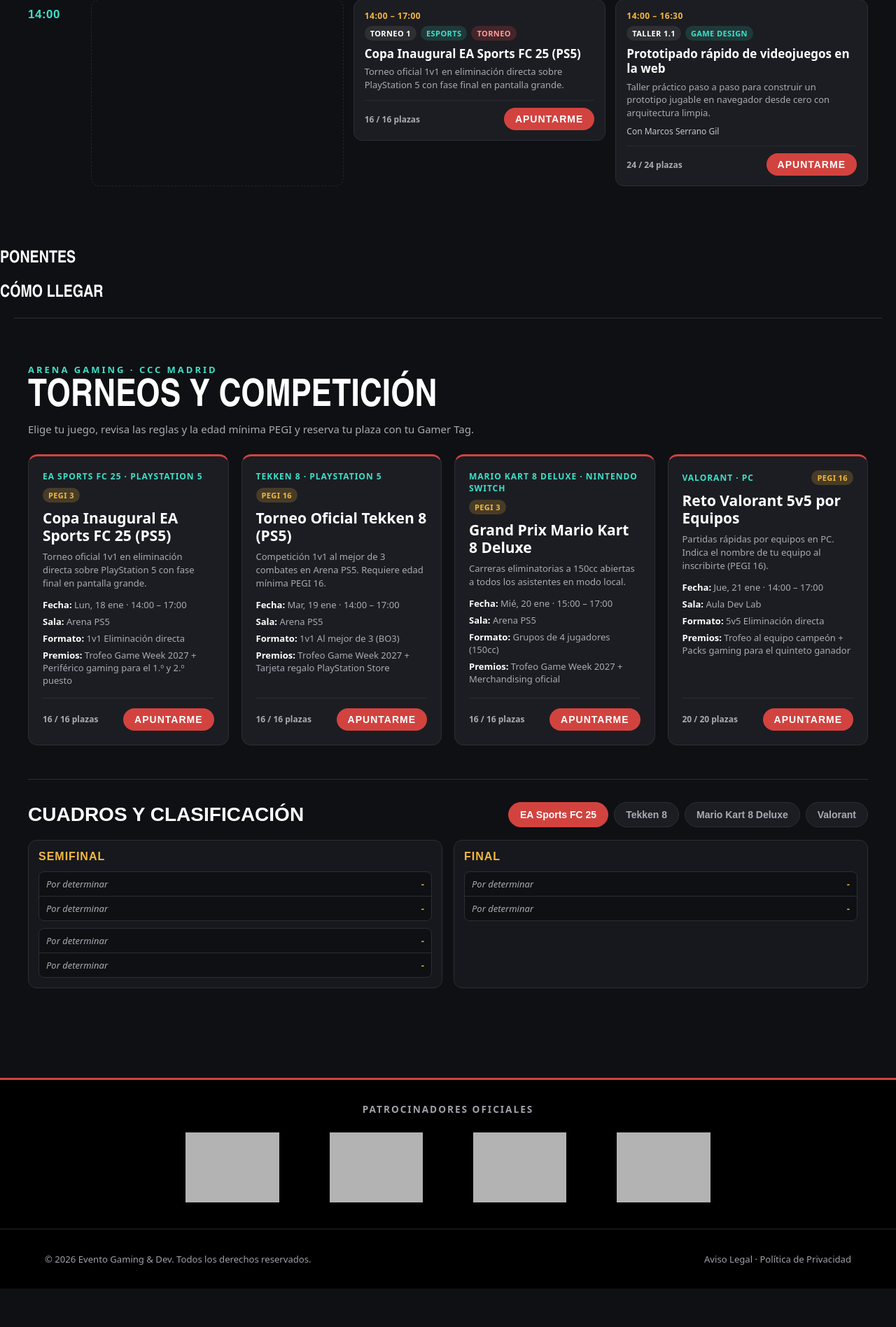
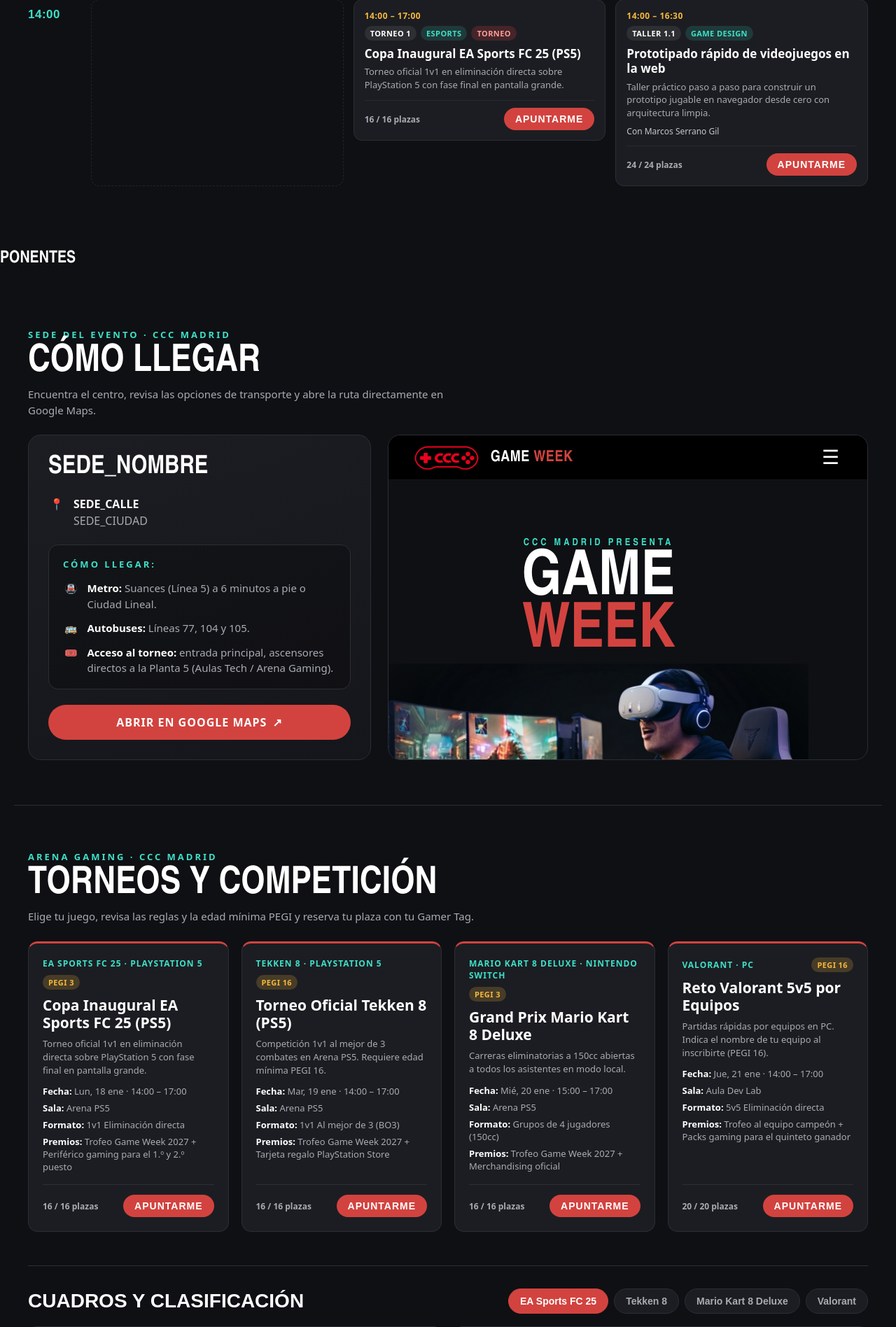
Before and after one commit to Precious-aikhomun/GamesWeekInterno, a PHP site: page / in a window 1280 px wide. Shown: the part 1665-3561 px from the top of the page at 70% size. Before the commit the page ends 3506 px from the top, so only its background shows below. Run offline with PHP 8.4, Linux system fonts and the light colour scheme; data comes from the database, SQL or seed files in the repository; data that the repository does not hold is empty; some libraries are stand-ins or nearby versions; grey boxes are pictures that could not be loaded.

Commit message:
Acomode la sección como llegar, utilizando los datos que tenía christian, Isra

```diff
--- a/Index.php
+++ b/Index.php
@@ -11,6 +11,7 @@
   <link rel="stylesheet" href="css/header.css">
   <link rel="stylesheet" href="css/programa.css">
   <link rel="stylesheet" href="css/torneos.css">
+  <link rel="stylesheet" href="css/como_llegar.css">
   <link rel="stylesheet" href="css/modals.css">
   <link rel="stylesheet" href="css/footer.css">
 </head>
--- /dev/null
+++ b/css/como_llegar.css
@@ -0,0 +1,144 @@
+/* css/como-llegar.css */
+
+.llegar-grid {
+  display: grid;
+  grid-template-columns: minmax(300px, 5fr) 7fr;
+  gap: 24px;
+  align-items: stretch;
+}
+
+/* ---------- Tarjeta de información ---------- */
+.llegar-card {
+  display: flex;
+  flex-direction: column;
+  gap: 22px;
+  padding: 28px;
+  background: linear-gradient(160deg, var(--surface) 0%, #15161b 100%);
+  border: 1px solid var(--line);
+  border-radius: 18px;
+}
+
+.llegar-sede {
+  margin: 0;
+  font-family: "Barlow Condensed", "Arial Narrow", Impact, sans-serif;
+  text-transform: uppercase;
+  font-size: clamp(26px, 3vw, 36px);
+  line-height: 1;
+  color: var(--text);
+}
+
+.llegar-direccion {
+  display: flex;
+  gap: 12px;
+  font-style: normal;
+  color: var(--muted);
+  line-height: 1.5;
+}
+
+.llegar-direccion strong {
+  color: var(--text);
+}
+
+.llegar-icon {
+  flex: 0 0 auto;
+  width: 1.5em;
+  text-align: center;
+}
+
+/* ---------- Transporte ---------- */
+.llegar-transporte {
+  padding: 18px 20px;
+  background: rgba(0, 0, 0, 0.28);
+  border: 1px solid var(--line);
+  border-radius: 14px;
+}
+
+.llegar-label {
+  margin: 0 0 14px;
+  color: var(--teal);
+  font-size: 13px;
+  font-weight: 700;
+  letter-spacing: 3px;
+  text-transform: uppercase;
+}
+
+.llegar-transporte ul {
+  display: grid;
+  gap: 12px;
+  margin: 0;
+  padding: 0;
+  list-style: none;
+}
+
+.llegar-transporte li {
+  display: flex;
+  gap: 12px;
+  color: var(--muted);
+  font-size: 15px;
+  line-height: 1.5;
+}
+
+.llegar-transporte li strong {
+  color: var(--text);
+}
+
+/* ---------- Botón ---------- */
+.llegar-btn {
+  display: inline-flex;
+  justify-content: center;
+  align-items: center;
+  gap: 8px;
+  margin-top: auto;
+  padding: 14px 24px;
+  border-radius: 999px;
+  background: var(--red);
+  color: var(--text);
+  font-weight: 700;
+  letter-spacing: 1px;
+  text-transform: uppercase;
+  text-decoration: none;
+  transition: filter 0.2s ease, transform 0.2s ease;
+}
+
+.llegar-btn:hover {
+  filter: brightness(1.12);
+  transform: translateY(-1px);
+}
+
+.llegar-btn:focus-visible {
+  outline: 2px solid var(--teal);
+  outline-offset: 3px;
+}
+
+/* ---------- Mapa ---------- */
+.llegar-mapa {
+  position: relative;
+  min-height: 440px;
+  overflow: hidden;
+  background: var(--surface);
+  border: 1px solid var(--line);
+  border-radius: 18px;
+}
+
+.llegar-mapa iframe {
+  position: absolute;
+  inset: 0;
+  width: 100%;
+  height: 100%;
+  border: 0;
+}
+
+/* ---------- Móvil ---------- */
+@media (max-width: 860px) {
+  .llegar-grid {
+    grid-template-columns: 1fr;
+  }
+
+  .llegar-card {
+    padding: 22px;
+  }
+
+  .llegar-mapa {
+    min-height: 320px;
+  }
+}
--- a/includes/config.php
+++ b/includes/config.php
@@ -2,6 +2,14 @@
 // Configuración general del sitio
 define('SITE_TITLE', 'Game Week 2027 · CCC Madrid');
 define('EVENT_START', '2027-01-18T12:00:00+01:00'); // inicio del evento (cuenta regresiva)
+
+// Sede del evento (sección "Cómo llegar")
+define('SEDE_NOMBRE', 'Centro de Formación Profesional CCC');
+define('SEDE_CALLE', 'Calle de San Sotero, 3 - Planta 5');
+define('SEDE_CIUDAD', '28037 Madrid, España');
+define('SEDE_BUSQUEDA', 'Calle de San Sotero 3, 28037 Madrid, España'); // texto que entiende Google Maps
+define('MAPA_EMBED_URL', 'https://www.google.com/maps?q=' . rawurlencode(SEDE_BUSQUEDA) . '&hl=es&z=16&output=embed');
+define('MAPA_RUTA_URL', 'https://www.google.com/maps/dir/?api=1&destination=' . rawurlencode(SEDE_BUSQUEDA));
 
 // Base de datos MySQL (ajustar en el servidor)
 define('DB_HOST', 'localhost');
--- a/sections/como-llegar.php
+++ b/sections/como-llegar.php
@@ -1,4 +1,59 @@
-<section id="como-llegar">
-  <h2 class="d">Cómo llegar</h2>
-  <!-- Pendiente -->
+<section id="como-llegar" class="section-block como-llegar-section">
+  <div class="section-head">
+    <div>
+      <div class="section-eyebrow">Sede del evento · CCC Madrid</div>
+      <h2 class="section-title">Cómo llegar</h2>
+      <p class="section-subtitle">
+        Encuentra el centro, revisa las opciones de transporte y abre la ruta directamente en Google Maps.
+      </p>
+    </div>
+  </div>
+
+  <div class="llegar-grid">
+    <article class="llegar-card">
+      <h3 class="llegar-sede"><?= htmlspecialchars(SEDE_NOMBRE) ?></h3>
+
+      <address class="llegar-direccion">
+        <span class="llegar-icon" aria-hidden="true">📍</span>
+        <span>
+          <strong><?= htmlspecialchars(SEDE_CALLE) ?></strong><br>
+          <?= htmlspecialchars(SEDE_CIUDAD) ?>
+        </span>
+      </address>
+
+      <div class="llegar-transporte">
+        <p class="llegar-label">Cómo llegar:</p>
+        <ul>
+          <li>
+            <span class="llegar-icon" aria-hidden="true">🚇</span>
+            <span><strong>Metro:</strong> Suances (Línea 5) a 6 minutos a pie o Ciudad Lineal.</span>
+          </li>
+          <li>
+            <span class="llegar-icon" aria-hidden="true">🚌</span>
+            <span><strong>Autobuses:</strong> Líneas 77, 104 y 105.</span>
+          </li>
+          <li>
+            <span class="llegar-icon" aria-hidden="true">🎟️</span>
+            <span><strong>Acceso al torneo:</strong> entrada principal, ascensores directos a la Planta 5 (Aulas Tech / Arena Gaming).</span>
+          </li>
+        </ul>
+      </div>
+
+      <a class="llegar-btn"
+         href="<?= htmlspecialchars(MAPA_RUTA_URL) ?>"
+         target="_blank"
+         rel="noopener noreferrer">
+        Abrir en Google Maps <span aria-hidden="true">↗</span>
+      </a>
+    </article>
+
+    <div class="llegar-mapa">
+      <iframe
+        src="<?= htmlspecialchars(MAPA_EMBED_URL) ?>"
+        title="Mapa de la sede: <?= htmlspecialchars(SEDE_NOMBRE) ?>, <?= htmlspecialchars(SEDE_CALLE) ?>"
+        allowfullscreen
+        loading="lazy"
+        referrerpolicy="no-referrer-when-downgrade"></iframe>
+    </div>
+  </div>
 </section>
```
